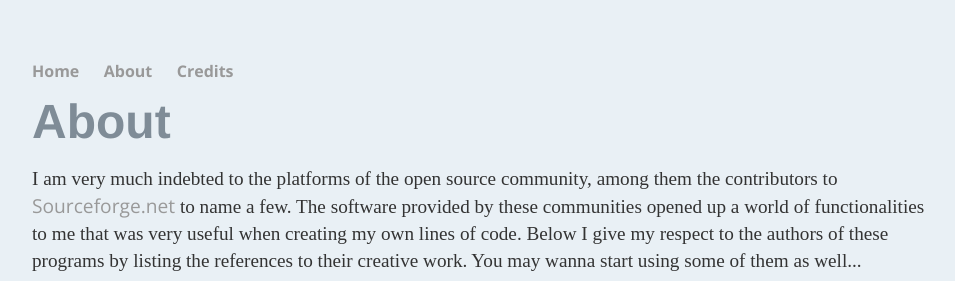
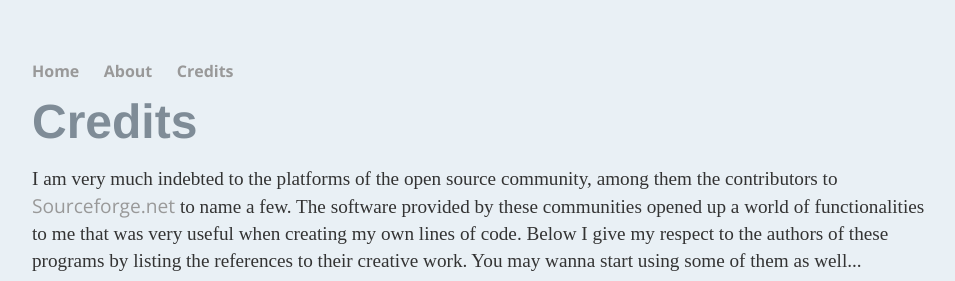
Before and after one commit to pjastam/pjastam.github.io, a Jekyll site: the page built from credits/index.html, in a window 1280 px wide. Shown: the top 281 px of the page, without its empty margins (160-1115 px from the left). Built offline with Jekyll 4.4.1, drawn with Linux system fonts in a browser that asks for light colours; some web fonts are replaced.

Commit message:
Content update

```diff
--- a/credits/index.html
+++ b/credits/index.html
@@ -4,7 +4,7 @@ title: Piet Stam - Credits
 ---
 
 <div class="cv">
-	<h1>About</h1>
+	<h1>Credits</h1>
 	<p>I am very much indebted to the platforms of the open source community, among them the contributors to <a href="https://sourceforge.net/">Sourceforge.net</a> to name a few. The software provided by these communities opened up a world of functionalities to me that was very useful when creating my own lines of code. Below I give my respect to the authors of these programs by listing the references to their creative work. You may wanna start using some of them as well...</p>
 
 	<ul>
```
